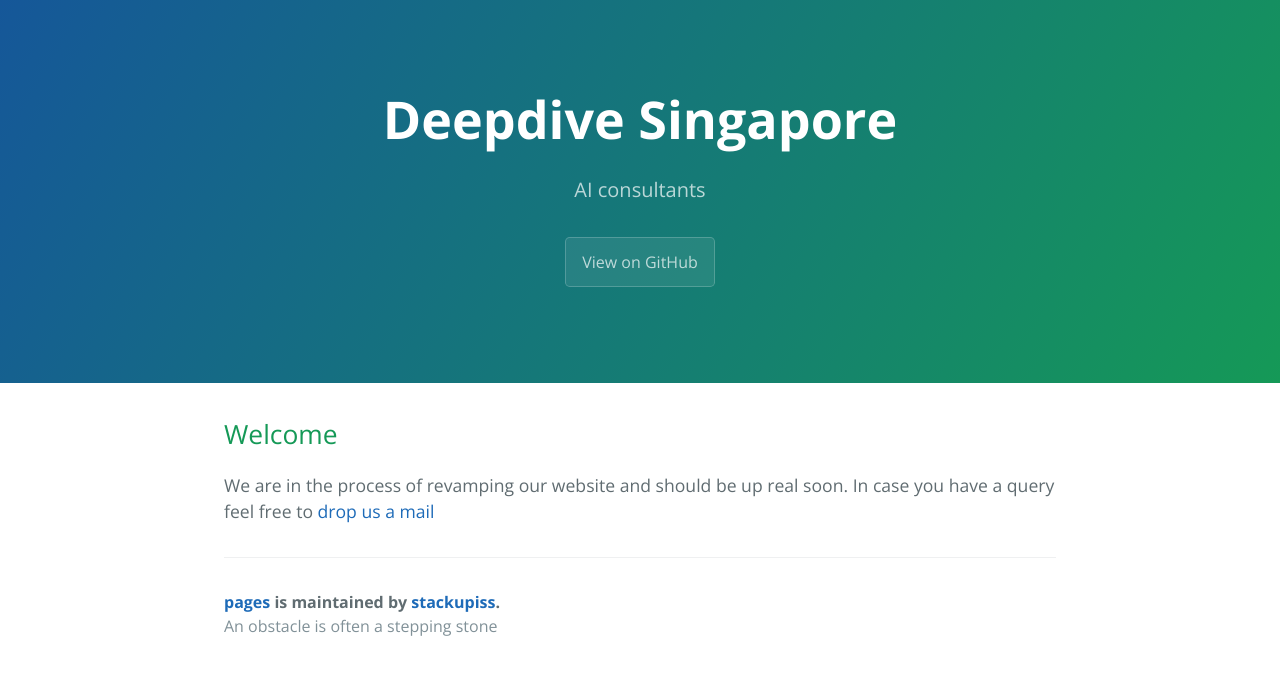
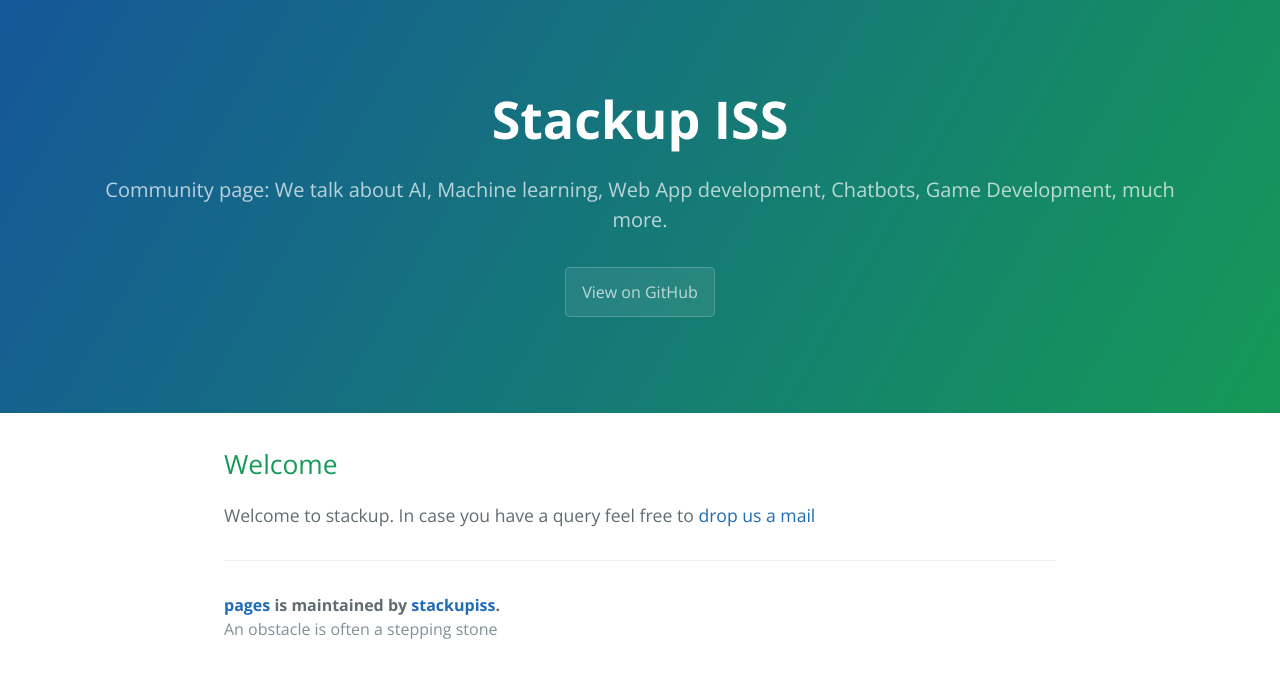
Before and after one commit to stackupiss/pages, a Jekyll site: the page built from index.md, in a window 1280 px wide. Shown: the top 678 px of the page. Built offline with Jekyll 4.4.1, drawn with Linux system fonts in a browser that asks for light colours; our own code applies the rules of GitHub Pages for plain Markdown files.

Commit message:
Page updates

```diff
--- a/_config.yml
+++ b/_config.yml
@@ -1,5 +1,5 @@
-title: Deepdive Singapore
+title: Stackup ISS
 description: >
-  AI consultants
+  Community page: We talk about AI, Machine learning, Web App development, Chatbots, Game Development, much more.
 show_downloads: false
 theme: jekyll-theme-cayman
--- a/index.md
+++ b/index.md
@@ -1,3 +1,4 @@
 ## Welcome
 
-We are in the process of revamping our website and should be up real soon. In case you have a query feel free to [drop us a mail](mailto:abhinit.ambastha@gmail.com)
+Welcome to stackup.
+In case you have a query feel free to [drop us a mail](mailto:bala@nus.edu.sg)
```
